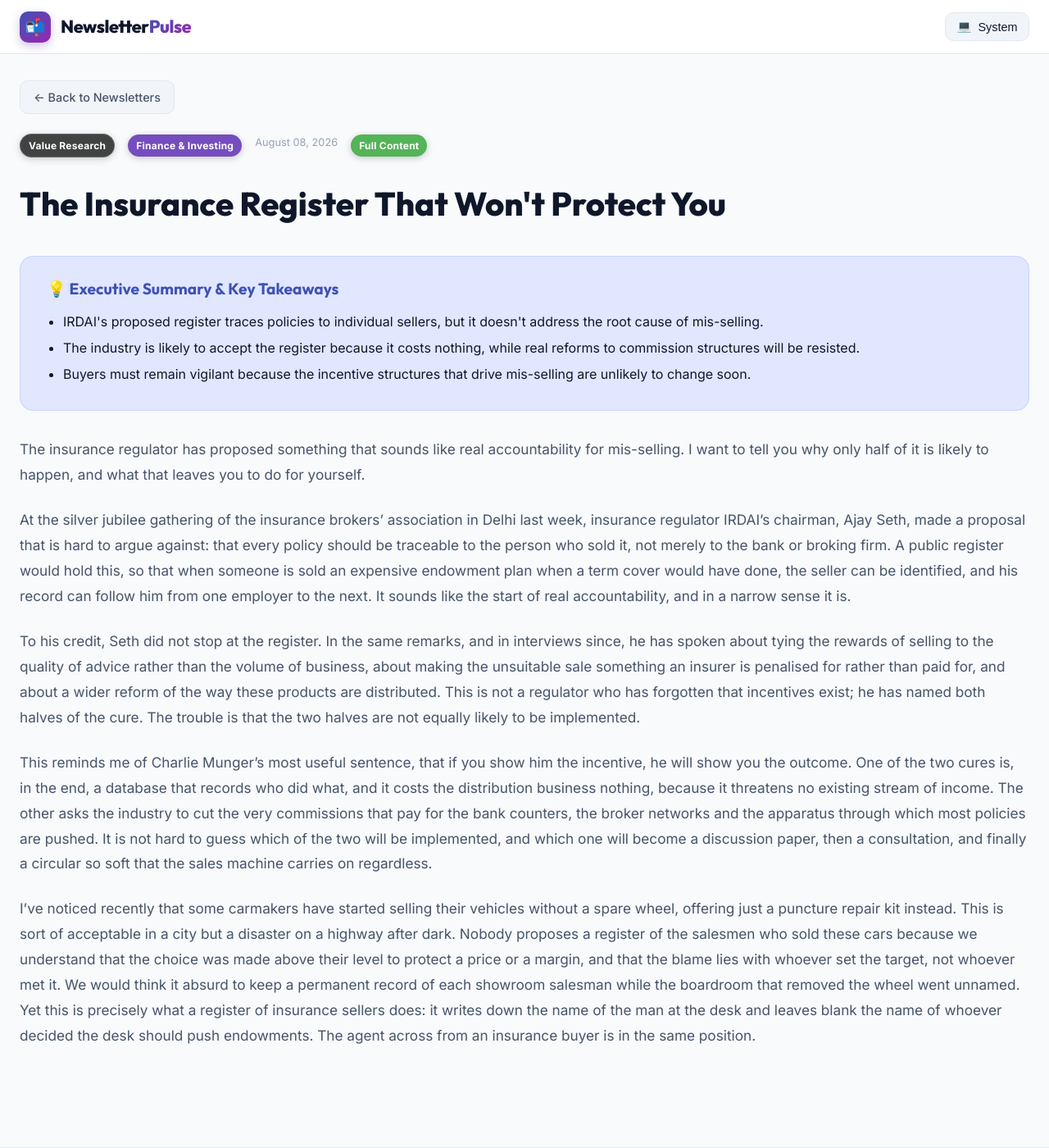
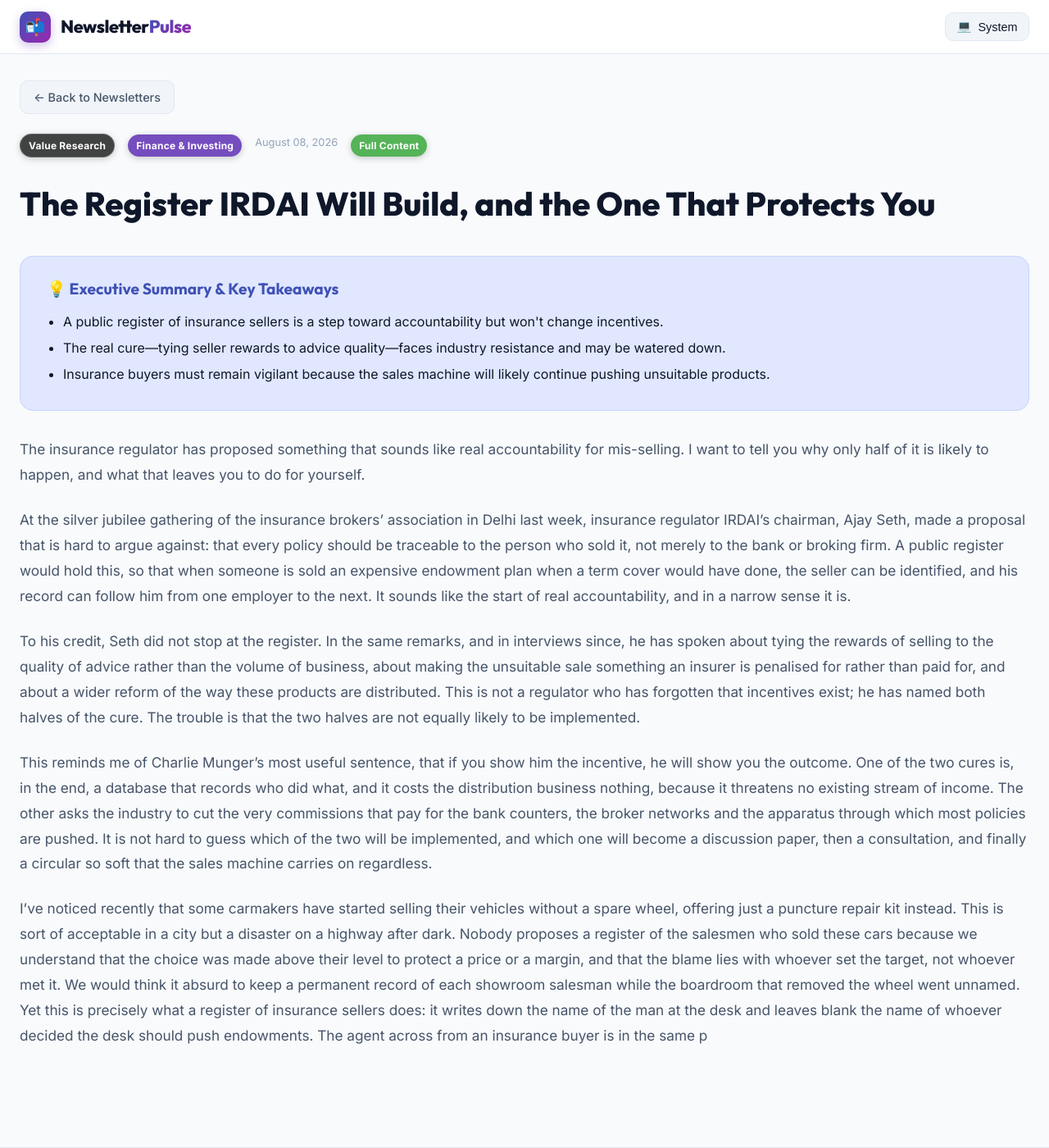
Before and after one commit to vampcoder/daily-newsletters, a Jekyll site: the page built from _posts/2026-08-08-the-register-irdai-will-build-and-the-one-that-protects-you.md, in a window 1280 px wide and 1400 px high. Shown: the whole window at 82% size. Built offline with Jekyll 4.4.1, drawn with Linux system fonts in a browser that asks for light colours.

Commit message:
Update newsletter: The register IRDAI will build, and the one that protects you

```diff
--- a/_posts/2026-08-08-the-register-irdai-will-build-and-the-one-that-protects-you.md
+++ b/_posts/2026-08-08-the-register-irdai-will-build-and-the-one-that-protects-you.md
@@ -1,17 +1,17 @@
 ---
 layout: post
-title: "The Insurance Register That Won't Protect You"
+title: "The Register IRDAI Will Build, and the One That Protects You"
 date: 2026-08-08 05:24:46 +0000
 source: "Value Research"
 category: "Finance & Investing"
-excerpt: "IRDAI's proposal to create a public register of insurance sellers sounds like accountability, but the real cure—reforming sales incentives—is less likely to be implemented. The author draws a sharp analogy to carmakers selling cars without spare wheels, arguing that blaming the agent while ignoring the boardroom is misplaced."
+excerpt: "Insurance regulator IRDAI proposes a public register to track individual sellers, aiming to curb mis-selling. But the real fix—cutting commissions—is unlikely to happen, leaving buyers to protect themselves."
 theme_gradient: "linear-gradient(135deg, #00bcd4 0%, #0097a7 100%)"
 image: "https://m1.valueresearchonline.com/asset/e38aa154-3c06-4d84-b0eb-74ba3ff782c4"
 is_summary: false
 key_takeaways:
-  - "IRDAI's proposed register traces policies to individual sellers, but it doesn't address the root cause of mis-selling."
-  - "The industry is likely to accept the register because it costs nothing, while real reforms to commission structures will be resisted."
-  - "Buyers must remain vigilant because the incentive structures that drive mis-selling are unlikely to change soon."
+  - "A public register of insurance sellers is a step toward accountability but won't change incentives."
+  - "The real cure—tying seller rewards to advice quality—faces industry resistance and may be watered down."
+  - "Insurance buyers must remain vigilant because the sales machine will likely continue pushing unsuitable products."
 ---
 
 The insurance regulator has proposed something that sounds like real accountability for mis-selling. I want to tell you why only half of it is likely to happen, and what that leaves you to do for yourself.
@@ -22,4 +22,4 @@
 
 This reminds me of Charlie Munger's most useful sentence, that if you show him the incentive, he will show you the outcome. One of the two cures is, in the end, a database that records who did what, and it costs the distribution business nothing, because it threatens no existing stream of income. The other asks the industry to cut the very commissions that pay for the bank counters, the broker networks and the apparatus through which most policies are pushed. It is not hard to guess which of the two will be implemented, and which one will become a discussion paper, then a consultation, and finally a circular so soft that the sales machine carries on regardless.
 
-I've noticed recently that some carmakers have started selling their vehicles without a spare wheel, offering just a puncture repair kit instead. This is sort of acceptable in a city but a disaster on a highway after dark. Nobody proposes a register of the salesmen who sold these cars because we understand that the choice was made above their level to protect a price or a margin, and that the blame lies with whoever set the target, not whoever met it. We would think it absurd to keep a permanent record of each showroom salesman while the boardroom that removed the wheel went unnamed. Yet this is precisely what a register of insurance sellers does: it writes down the name of the man at the desk and leaves blank the name of whoever decided the desk should push endowments. The agent across from an insurance buyer is in the same position.
+I've noticed recently that some carmakers have started selling their vehicles without a spare wheel, offering just a puncture repair kit instead. This is sort of acceptable in a city but a disaster on a highway after dark. Nobody proposes a register of the salesmen who sold these cars because we understand that the choice was made above their level to protect a price or a margin, and that the blame lies with whoever set the target, not whoever met it. We would think it absurd to keep a permanent record of each showroom salesman while the boardroom that removed the wheel went unnamed. Yet this is precisely what a register of insurance sellers does: it writes down the name of the man at the desk and leaves blank the name of whoever decided the desk should push endowments. The agent across from an insurance buyer is in the same p
```
